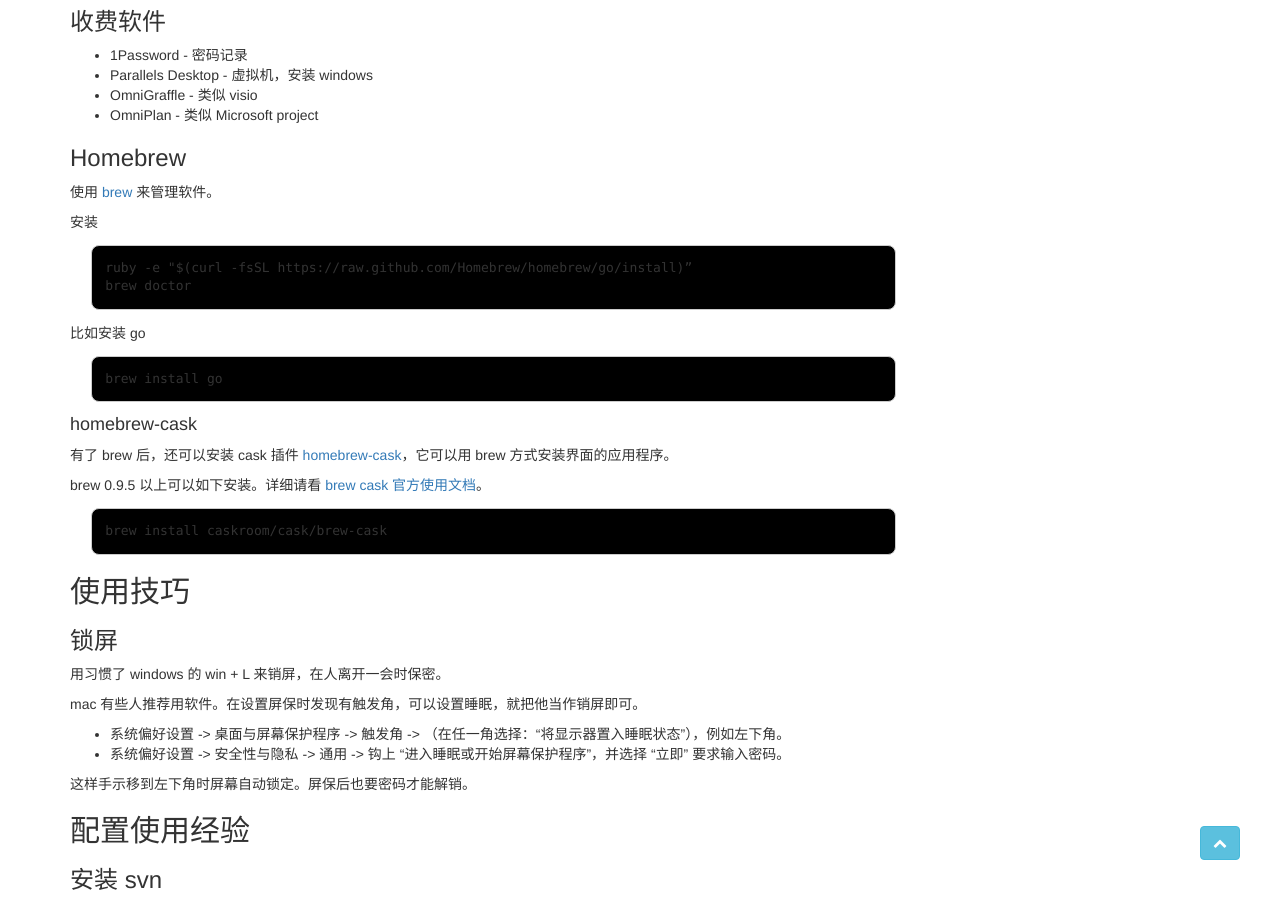
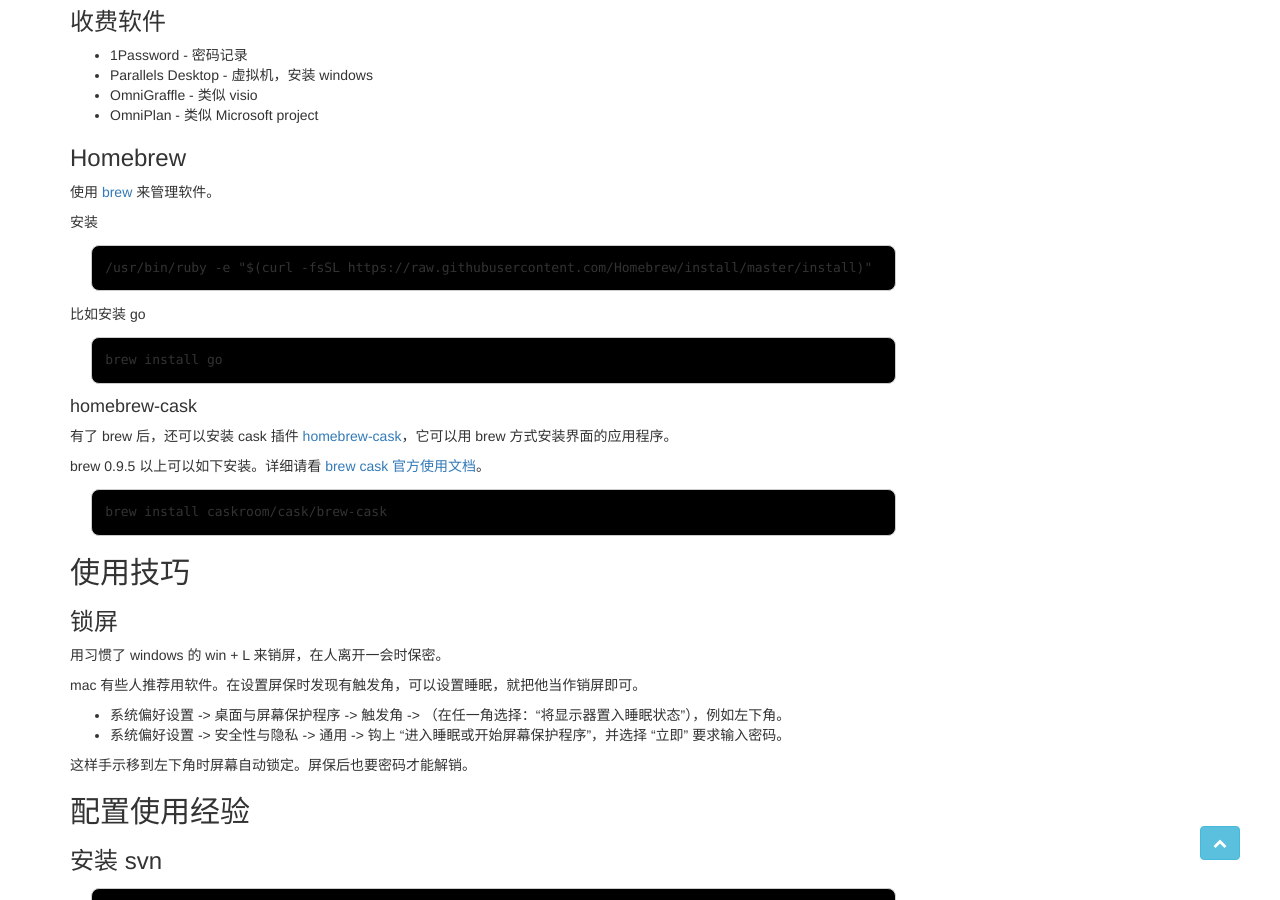
Before and after one commit to chenlb/chenlb.github.io, a Jekyll site: the page built from _posts/2014-12-23-macbook-best-practice.md, in a window 1280 px wide and 900 px high, scrolled down 1048 px. Built offline with Jekyll 4.4.1, drawn with Linux system fonts in a browser that asks for light colours; nearby versions of some CDN libraries; comment, search, counter and statistics services are not loaded.

Commit message:
更新安装 brew

````diff
--- a/_posts/2014-12-23-macbook-best-practice.md
+++ b/_posts/2014-12-23-macbook-best-practice.md
@@ -60,8 +60,7 @@
 安装
 
 ```bash
-ruby -e "$(curl -fsSL https://raw.github.com/Homebrew/homebrew/go/install)”
-brew doctor
+/usr/bin/ruby -e "$(curl -fsSL https://raw.githubusercontent.com/Homebrew/install/master/install)"
 ```
 
 比如安装 go
````
